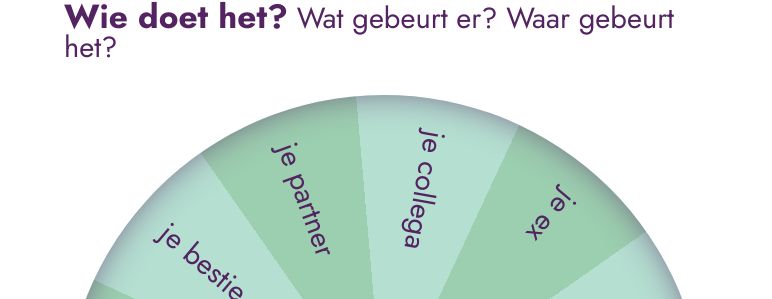
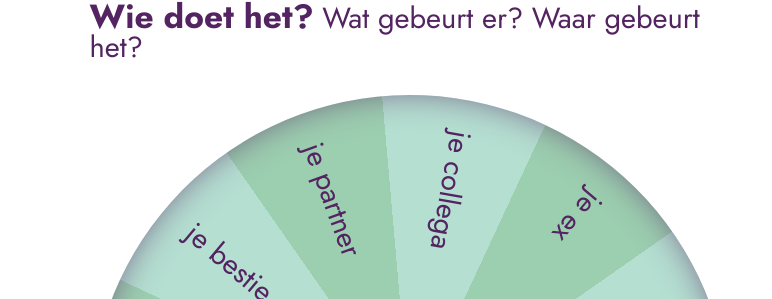
Before and after one commit to MorganMuller/Flirtertwister, a plain HTML site: page index.html in a window 1280 px wide. Shown: the top 299 px of the page, without its empty margins (0-772 px from the left). Drawn offline with Linux system fonts and the light colour scheme.

Commit message:
Update stijl.css
margin body aanpassen

```diff
--- a/CSS/stijl.css
+++ b/CSS/stijl.css
@@ -9,7 +9,7 @@ html, body {
 
 body {
   display: grid;
-  margin-left: 4rem;
+  margin-left: 7%;
   row-gap: 2rem;
   place-items: left;
   overflow: hidden;
```
